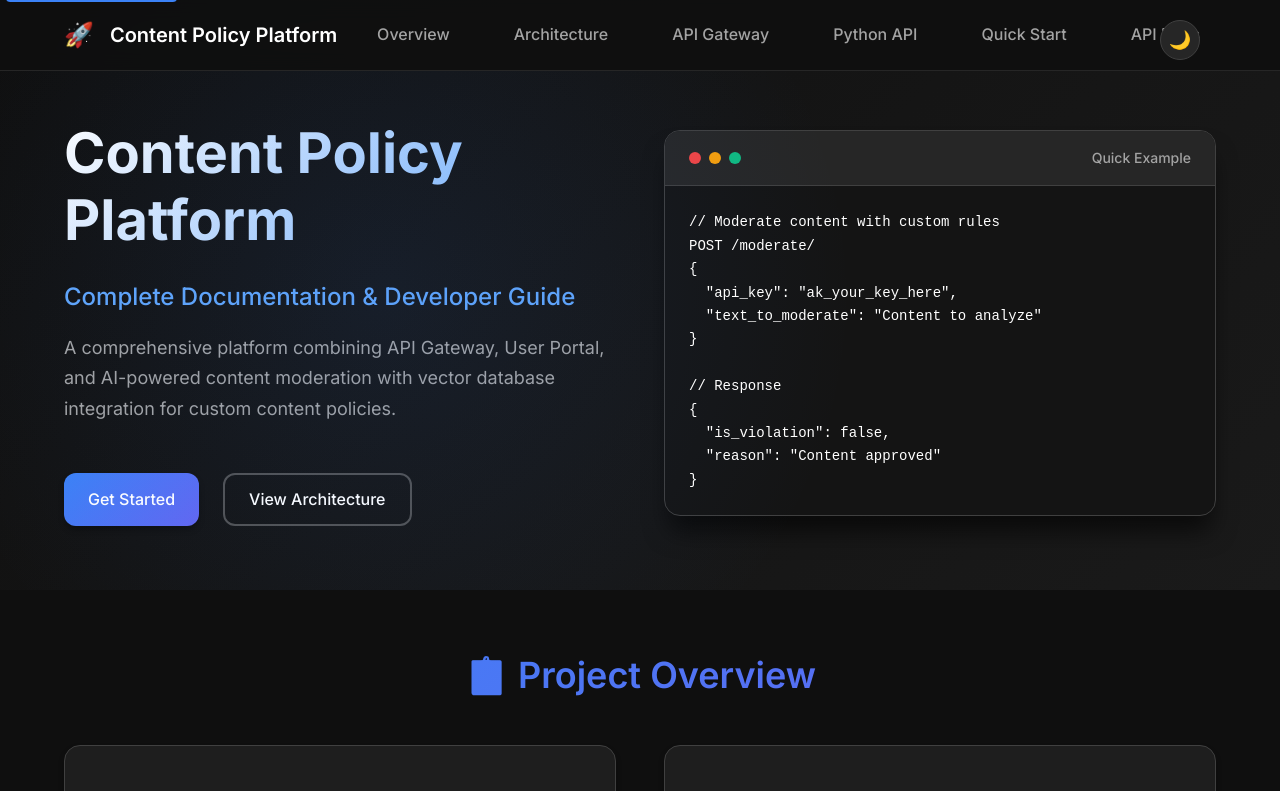
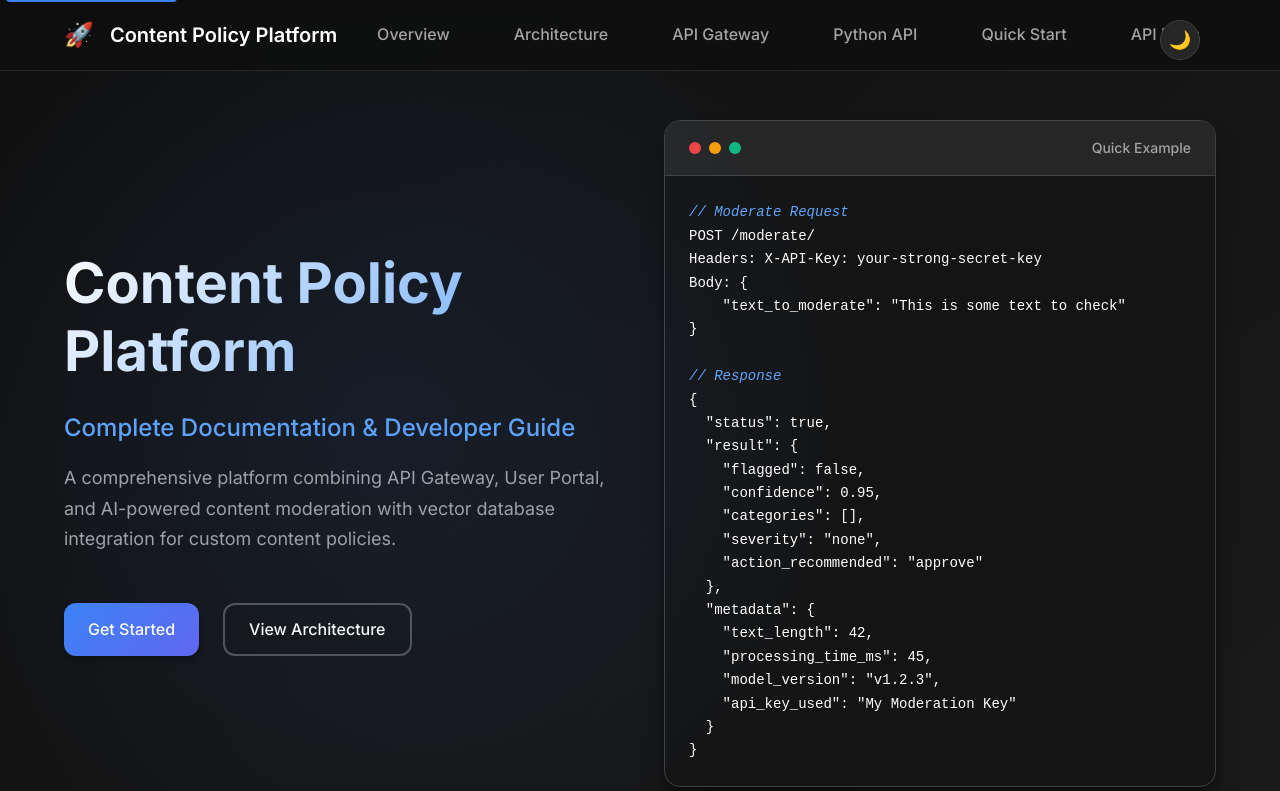
Before and after one commit to iwb25-412-vertex-prime/Moderato_Doc, a plain HTML site: page index.html in a window 1280 px wide. Shown: the top 791 px of the page. Drawn offline with Linux system fonts and the light colour scheme.

Commit message:
update:code response

```diff
--- a/index.html
+++ b/index.html
@@ -72,17 +72,29 @@
                         <span class="code-title">Quick Example</span>
                     </div>
                     <div class="code-content">
-                        <pre><code>// Moderate content with custom rules
+                        <pre><code><span class="comment">// Moderate Request</span>
 POST /moderate/
-{
-  "api_key": "ak_your_key_here",
-  "text_to_moderate": "Content to analyze"
+Headers: X-API-Key: your-strong-secret-key
+Body: {
+    "text_to_moderate": "This is some text to check"
 }
 
-// Response
+<span class="comment">// Response</span>
 {
-  "is_violation": false,
-  "reason": "Content approved"
+  "status": true,
+  "result": {
+    "flagged": false,
+    "confidence": 0.95,
+    "categories": [],
+    "severity": "none",
+    "action_recommended": "approve"
+  },
+  "metadata": {
+    "text_length": 42,
+    "processing_time_ms": 45,
+    "model_version": "v1.2.3",
+    "api_key_used": "My Moderation Key"
+  }
 }</code></pre>
                     </div>
                 </div>
--- a/styles.css
+++ b/styles.css
@@ -339,6 +339,18 @@ a:hover {
     line-height: 1.6;
     color: var(--text-primary);
     overflow-x: auto;
+}
+
+/* Code syntax highlighting */
+.code-content pre code {
+    color: var(--text-primary);
+}
+
+/* Style comments in code blocks */
+.code-content pre code .comment,
+.code-content pre .comment {
+    color: #60a5fa;
+    font-style: italic;
 }
 
 /* Cards */
```
